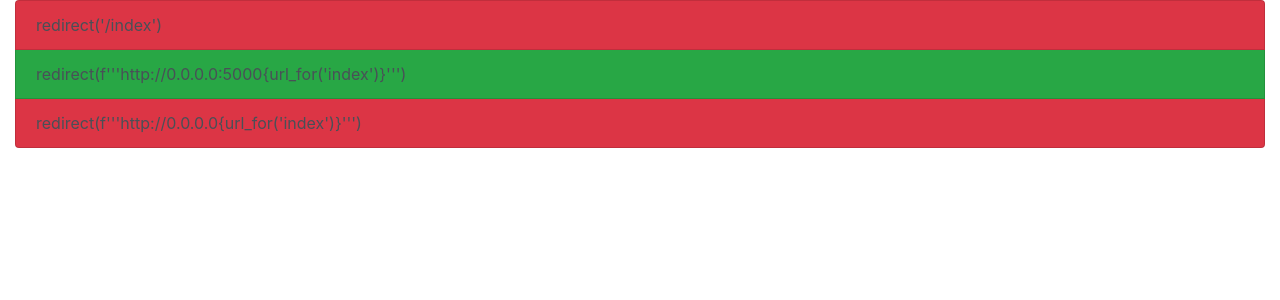
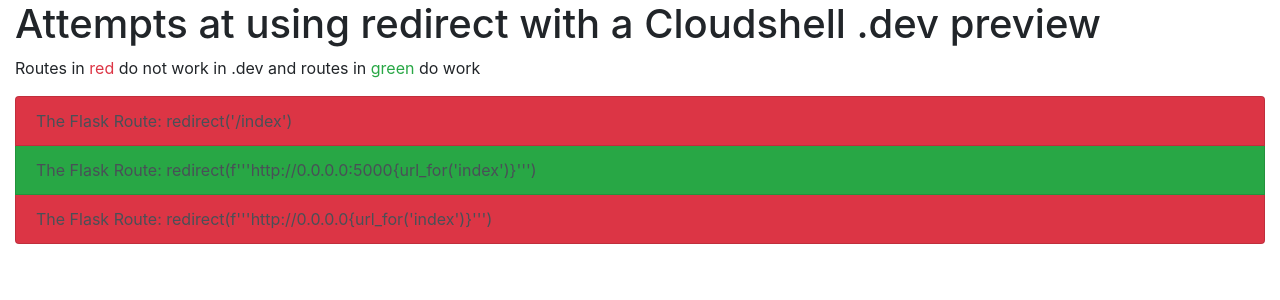
Before and after one commit to jolson615/flask-cloudshell-redirect, a Flask app: page / in a window 1280 px wide. Shown: the top 300 px of the page. Run offline with Flask 2, Linux system fonts and the light colour scheme; some libraries are stand-ins or nearby versions.

Commit message:
Add additional notes

```diff
--- a/templates/index.html
+++ b/templates/index.html
@@ -2,11 +2,12 @@
 {% block title %}Index{% endblock title%}
 
 {% block content %}
-
+<h1>Attempts at using redirect with a Cloudshell .dev preview </h1>
+<p>Routes in <span class="text-danger">red</span> do not work in .dev and routes in <span class="text-success">green</span> do work</p>
 <div class="list-group">
     {% for redirect_dict in data.redirects_list%}
     <a href="{{url_for(redirect_dict['function'])}}" class="list-group-item list-group-item-action {{redirect_dict['color']}}">
-        {{redirect_dict['description']}}
+        The Flask Route: {{redirect_dict['description']|replace('.','&period;')|safe}}
     </a>
     {% endfor %}
 
```
